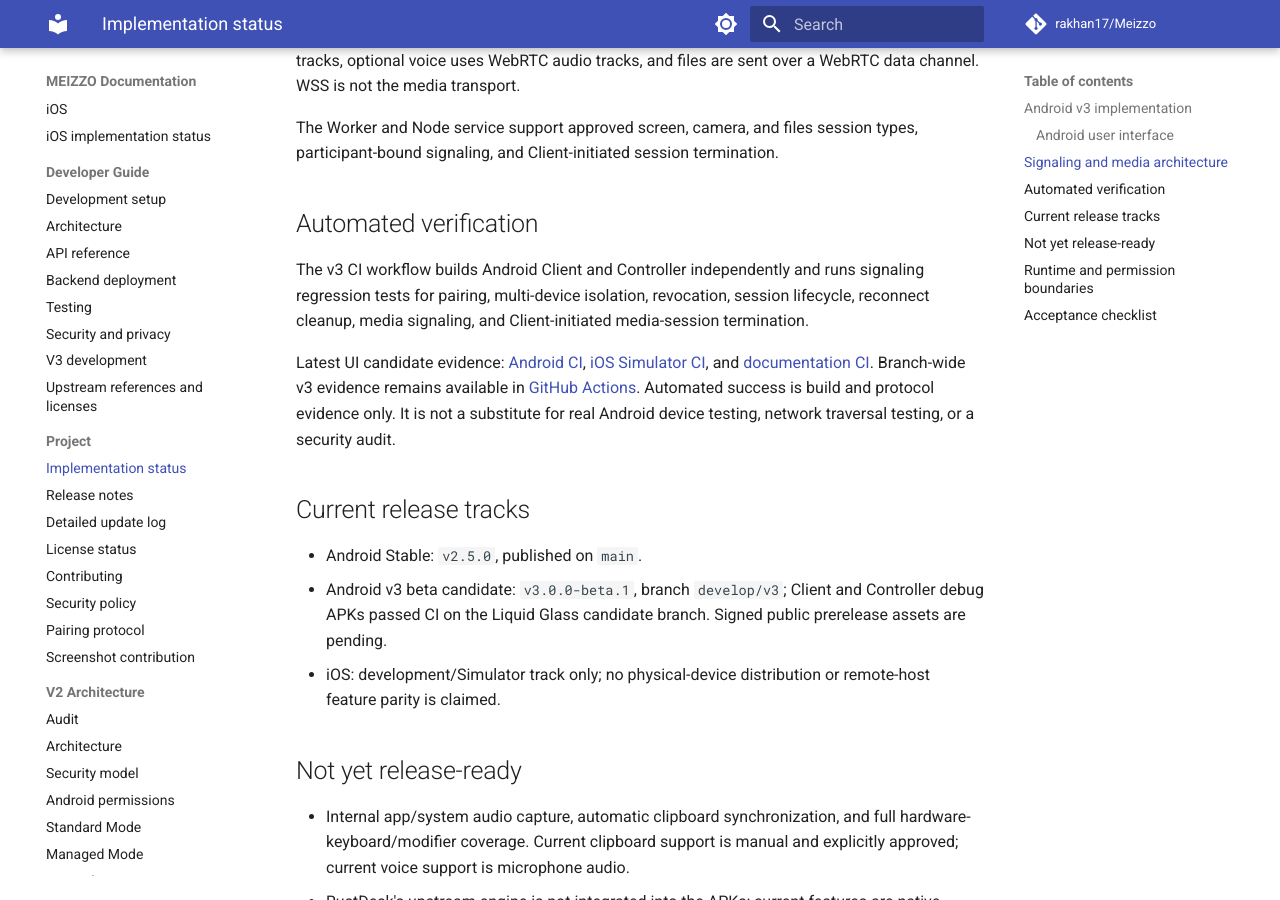
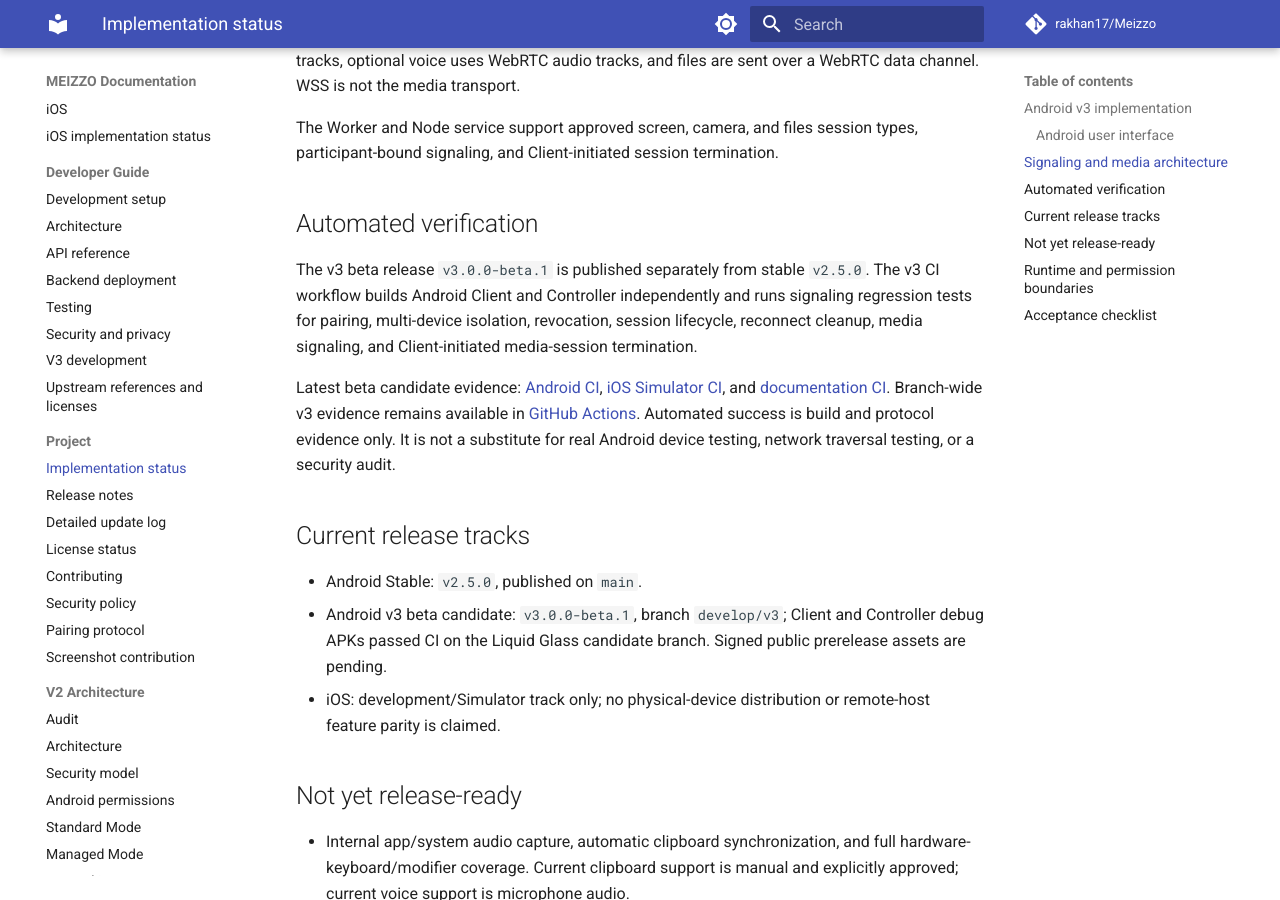
Before and after one commit to rakhan17/Meizzo, an MkDocs documentation site: the page built from docs/implementation-status.md, in a window 1280 px wide and 900 px high, scrolled down 2961 px. Built offline with MkDocs 1.6.1 and Material for MkDocs 9.7.7, drawn with Linux system fonts in a browser that asks for light colours; comment, search, counter and statistics services are not loaded; some of the changed text lies outside the part shown.

Commit message:
docs(beta): sync Android v3 implementation and developer guidance

```diff
--- a/docs/implementation-status.md
+++ b/docs/implementation-status.md
@@ -14,7 +14,7 @@ build does not prove runtime behavior on every Android vendor or network.
 - Client: focused single-page pairing-code experience.
 - Theme: light/dark appearance with matching Android system-bar icon contrast.
 - App-owned confirmation, warning, and text-entry dialogs use the shared Liquid Glass surface. OS-owned permission and document-picker UI remains native.
-- CI validates both Android debug variants; this does not replace physical-device UX/accessibility testing.
+- CI validates both Android debug variants; the release workflow separately builds signed beta APKs. Neither replaces physical-device UX/accessibility testing.
 
 - Separate Android applications:
   - Client: `com.meizzo.client`
@@ -86,12 +86,12 @@ types, participant-bound signaling, and Client-initiated session termination.
 
 ## Automated verification
 
-The v3 CI workflow builds Android Client and Controller independently and runs
+The v3 beta release `v3.0.0-beta.1` is published separately from stable `v2.5.0`. The v3 CI workflow builds Android Client and Controller independently and runs
 signaling regression tests for pairing, multi-device isolation, revocation,
 session lifecycle, reconnect cleanup, media signaling, and Client-initiated
 media-session termination.
 
-Latest UI candidate evidence: [Android CI](https://github.com/rakhan17/Meizzo/actions/runs/43147136156), [iOS Simulator CI](https://github.com/rakhan17/Meizzo/actions/runs/43144166627), and [documentation CI](https://github.com/rakhan17/Meizzo/actions/runs/43147136174). Branch-wide v3 evidence remains available in [GitHub Actions](https://github.com/rakhan17/Meizzo/actions?query=branch%3Adevelop%2Fv3).
+Latest beta candidate evidence: [Android CI](https://github.com/rakhan17/Meizzo/actions/runs/43144166641), [iOS Simulator CI](https://github.com/rakhan17/Meizzo/actions/runs/43144166627), and [documentation CI](https://github.com/rakhan17/Meizzo/actions/runs/43144166568). Branch-wide v3 evidence remains available in [GitHub Actions](https://github.com/rakhan17/Meizzo/actions?query=branch%3Adevelop%2Fv3).
 Automated success is build and protocol evidence only. It is not a substitute
 for real Android device testing, network traversal testing, or a security audit.
 
```
